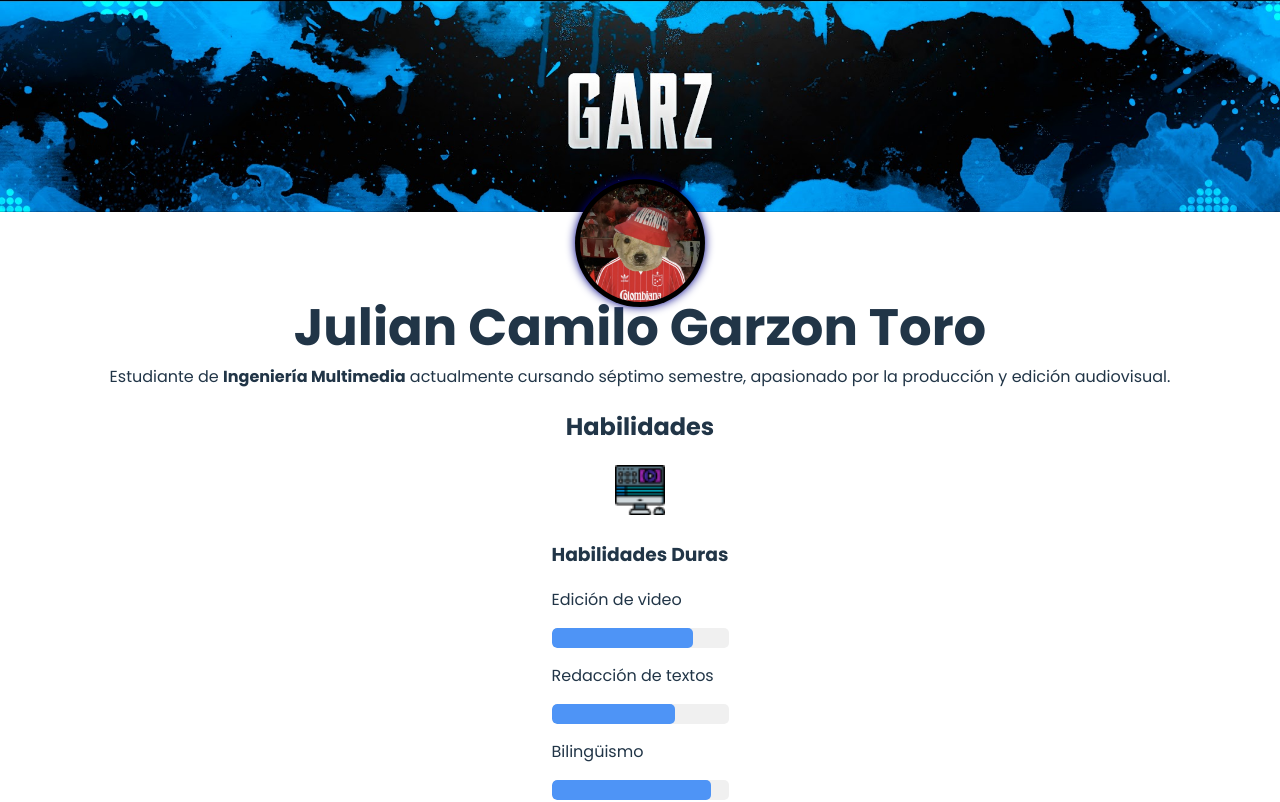
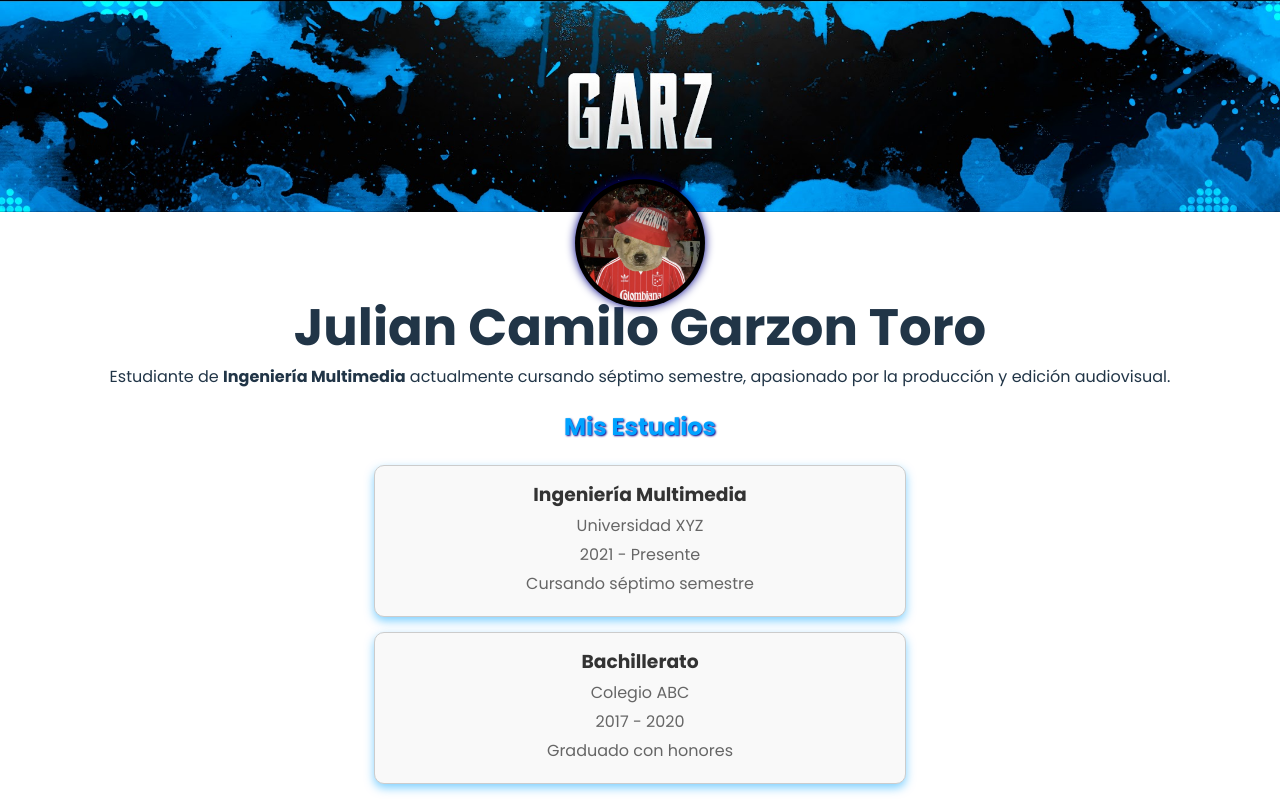
Before and after one commit to JcGarzon/ParcialReact_JCGT, a React (Vite) app: page / in a window 1280 px wide. Shown: the top 802 px of the page. Built offline with nearby package versions, Linux system fonts and the light colour scheme.

Commit message:
Agregado componente 'Estudios'

```diff
--- a/src/App.css
+++ b/src/App.css
@@ -192,6 +192,49 @@ body {
     color: #00A3FF;
 }
 
+.Estudios {
+  margin: 20px auto; /* Centrar el componente en la página */
+  text-align: center; /* Alinea el texto al centro */
+  max-width: 800px; /* Define un ancho máximo para el componente */
+}
+
+.Estudios h2 {
+  color: #00A3FF; /* Color que coincide con tu esquema de colores */
+  text-shadow: 1px 1px 2px darkblue; /* Sombra para el título */
+  margin-bottom: 20px; /* Espaciado inferior */
+}
+
+.estudio-item {
+  border: 1px solid #ccc; /* Borde sutil */
+  border-radius: 10px; /* Bordes redondeados */
+  padding: 15px; /* Espaciado interno */
+  margin-bottom: 15px; /* Espaciado inferior entre estudios */
+  background-color: #f9f9f9; /* Fondo claro */
+  box-shadow: 0px 4px 10px rgba(0, 163, 255, 0.5); /* Sombra azul */
+  transition: transform 0.3s ease; /* Transición suave para el hover */
+  width: 90%; /* Ancho relativo para mantener el tamaño más pequeño */
+  max-width: 500px; /* Máximo ancho para los items */
+  margin-left: auto; /* Centrar el item */
+  margin-right: auto; /* Centrar el item */
+}
+
+.estudio-item h3 {
+  margin: 0;
+  color: #333; /* Color de texto para el título del estudio */
+}
+
+.estudio-item p {
+  margin: 5px 0; /* Espaciado vertical entre párrafos */
+  color: #666; /* Color de texto más claro para detalles */
+}
+
+.estudio-item:hover {
+  transform: scale(1.02); /* Efecto de zoom al pasar el mouse */
+  background-color: #e6f7ff; /* Cambia el fondo al hacer hover */
+}
+
+
+
 /* Footer */
 footer {
     background-color: #333;
--- a/src/App.jsx
+++ b/src/App.jsx
@@ -4,11 +4,12 @@ import Header from './Componentes/Header';
 import Perfil from './Componentes/Perfil';
 import Proyectos from './Componentes/Proyectos';
 import HabilidadesSlider from './Componentes/HabilidadesSlider';
+import Estudios from './Componentes/Estudios';
 import P1 from './assets/P1.png';
 import P2 from './assets/P2.png';
 import P3 from './assets/p3.png';
-import P4 from './assets/P4.png'; // Asegúrate de tener esta imagen
-import P5 from './assets/P5.png'; // Asegúrate de tener esta imagen
+import P4 from './assets/P4.png';
+import P5 from './assets/P5.png';
 
 function App() {
   const proyectos1 = [
@@ -58,7 +59,9 @@ function App() {
       <Header />
       <main>
         <Perfil />
+        <Estudios />
         <HabilidadesSlider />
+
         <Proyectos proyectos={proyectos1} nombre="Proyectos Corte #1" />
         <Proyectos proyectos={proyectos2} nombre="Proyectos Corte #2" />
       </main>
--- /dev/null
+++ b/src/Componentes/Estudios.jsx
@@ -0,0 +1,37 @@
+import React from 'react';
+
+// Datos de ejemplo sobre tus estudios
+const estudios = [
+  {
+    institucion: 'Universidad XYZ',
+    titulo: 'Ingeniería Multimedia',
+    año: '2021 - Presente',
+    detalles: 'Cursando séptimo semestre',
+  },
+  {
+    institucion: 'Colegio ABC',
+    titulo: 'Bachillerato',
+    año: '2017 - 2020',
+    detalles: 'Graduado con honores',
+  },
+  // Agrega más estudios según sea necesario
+];
+
+const Estudios = () => {
+    return (
+      <div className="Estudios">
+        <h2>Mis Estudios</h2>
+          {estudios.map((estudio, index) => (
+            <div key={index} className="estudio-item">
+              <h3>{estudio.titulo}</h3>
+              <p>{estudio.institucion}</p>
+              <p>{estudio.año}</p>
+              <p>{estudio.detalles}</p>
+            </div>
+          ))}
+      </div>
+    );
+  };
+
+
+export default Estudios;
--- a/src/Componentes/HabilidadesSlider.jsx
+++ b/src/Componentes/HabilidadesSlider.jsx
@@ -89,8 +89,8 @@ const HabilidadesSlider = () => {
         ))}
       </div>
       <div className="botones">
-        <button className="boton" onClick={handlePrev}>Anterior</button>
-        <button className="boton" onClick={handleNext}>Siguiente</button>
+        <button className="boton" onClick={handlePrev}>Blandas</button>
+        <button className="boton" onClick={handleNext}>Duras</button>
       </div>
     </div>
   );
```
